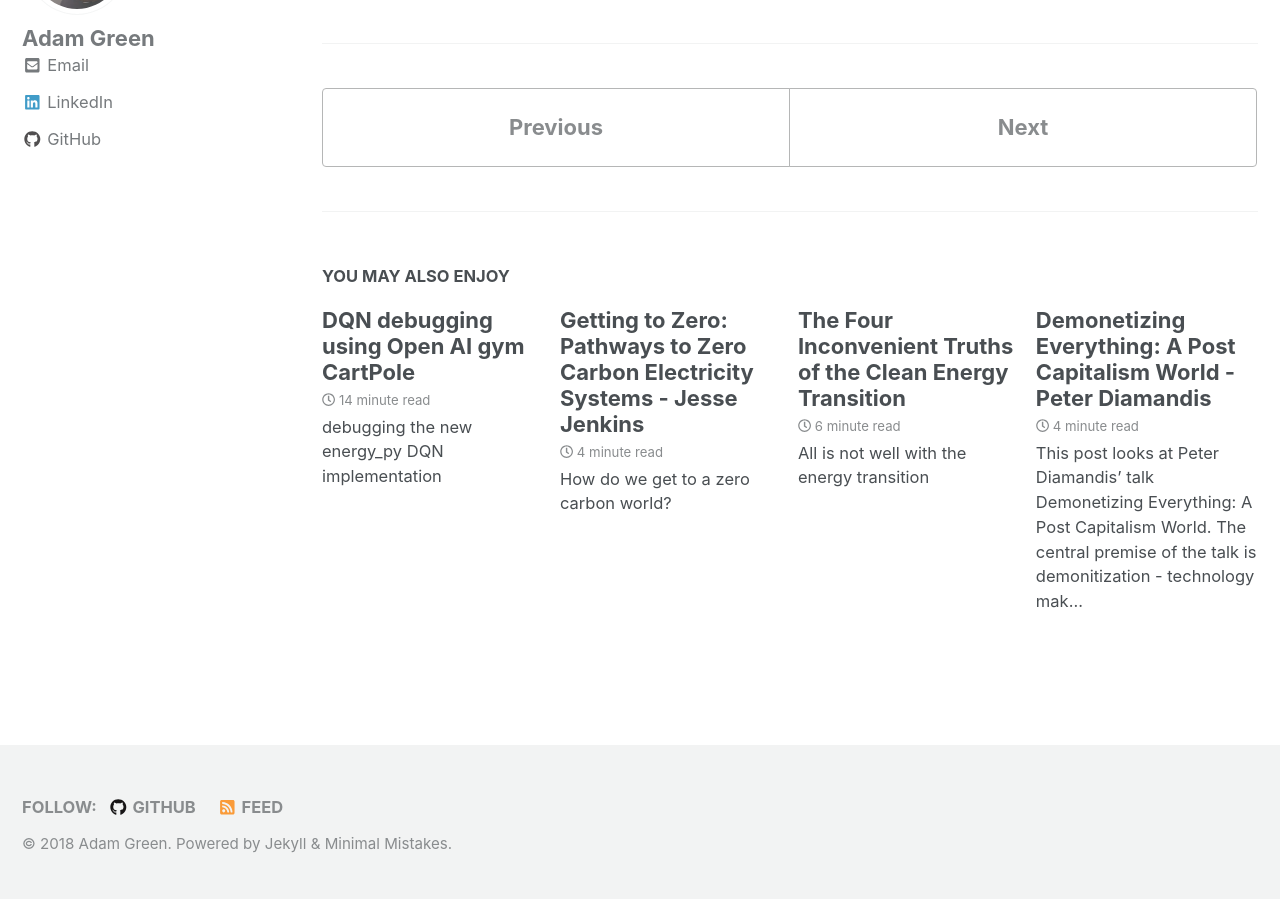
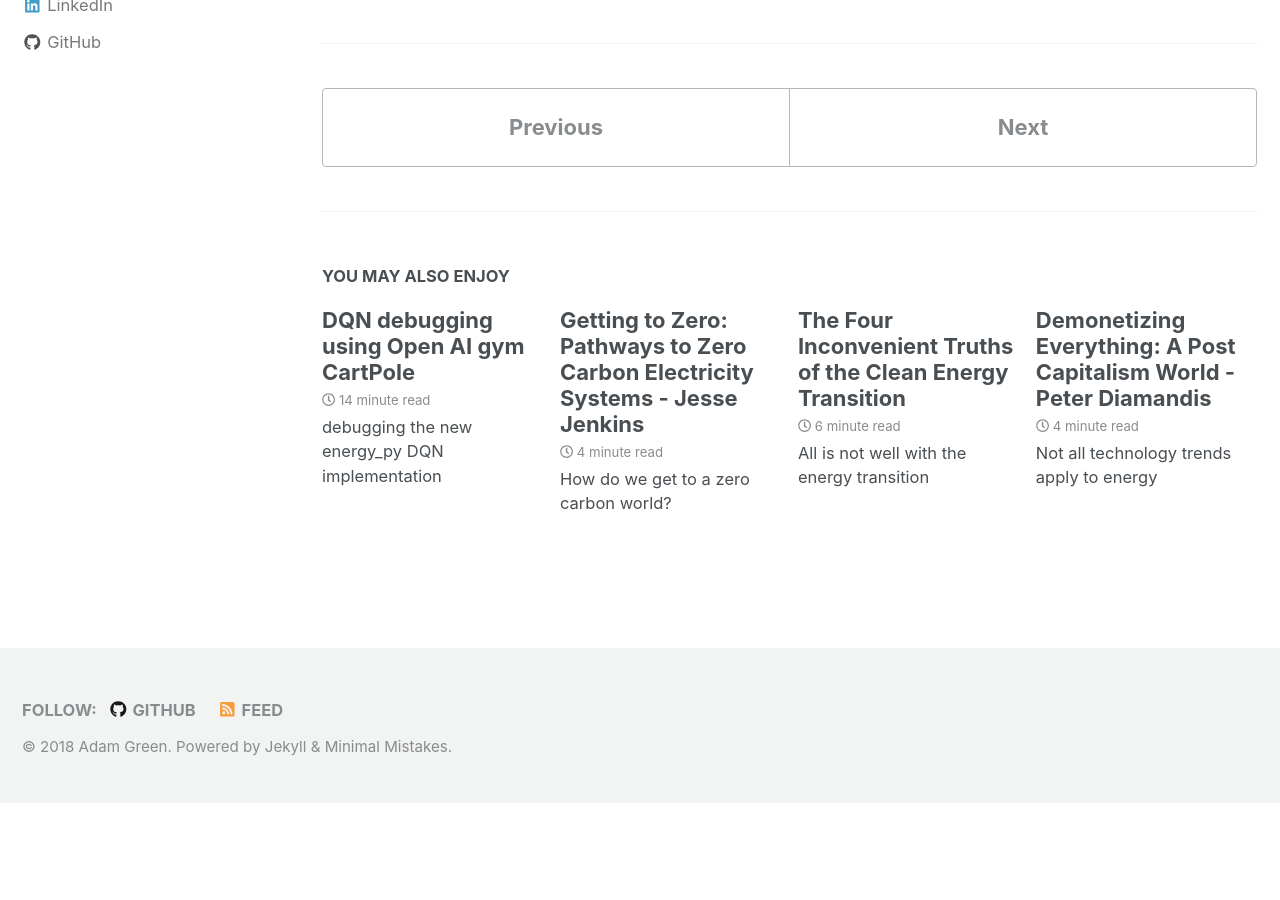
Before and after one commit to ADGEfficiency/adgefficiency.github.io, a Jekyll site: the page built from _posts/2017-12-27-state-energy-storage-america-energy-insights.md, in a window 1280 px wide and 900 px high, scrolled down 1585 px. Built offline with Jekyll 4.4.1, drawn with Linux system fonts in a browser that asks for light colours; nearby versions of some CDN libraries; after the commit the page ends 2387 px from its top, so only the background shows below that.

Commit message:
sync blog conversion

```diff
--- a/_posts/2017-11-18-demonetizing-everything-post-capitalism-world-peter-diamandis.md
+++ b/_posts/2017-11-18-demonetizing-everything-post-capitalism-world-peter-diamandis.md
@@ -4,6 +4,7 @@ date: 2017-11-18
 categories:
   - Energy Insights
 classes: wide
+excerpt: Not all technology trends apply to energy
 
 ---
 
```
